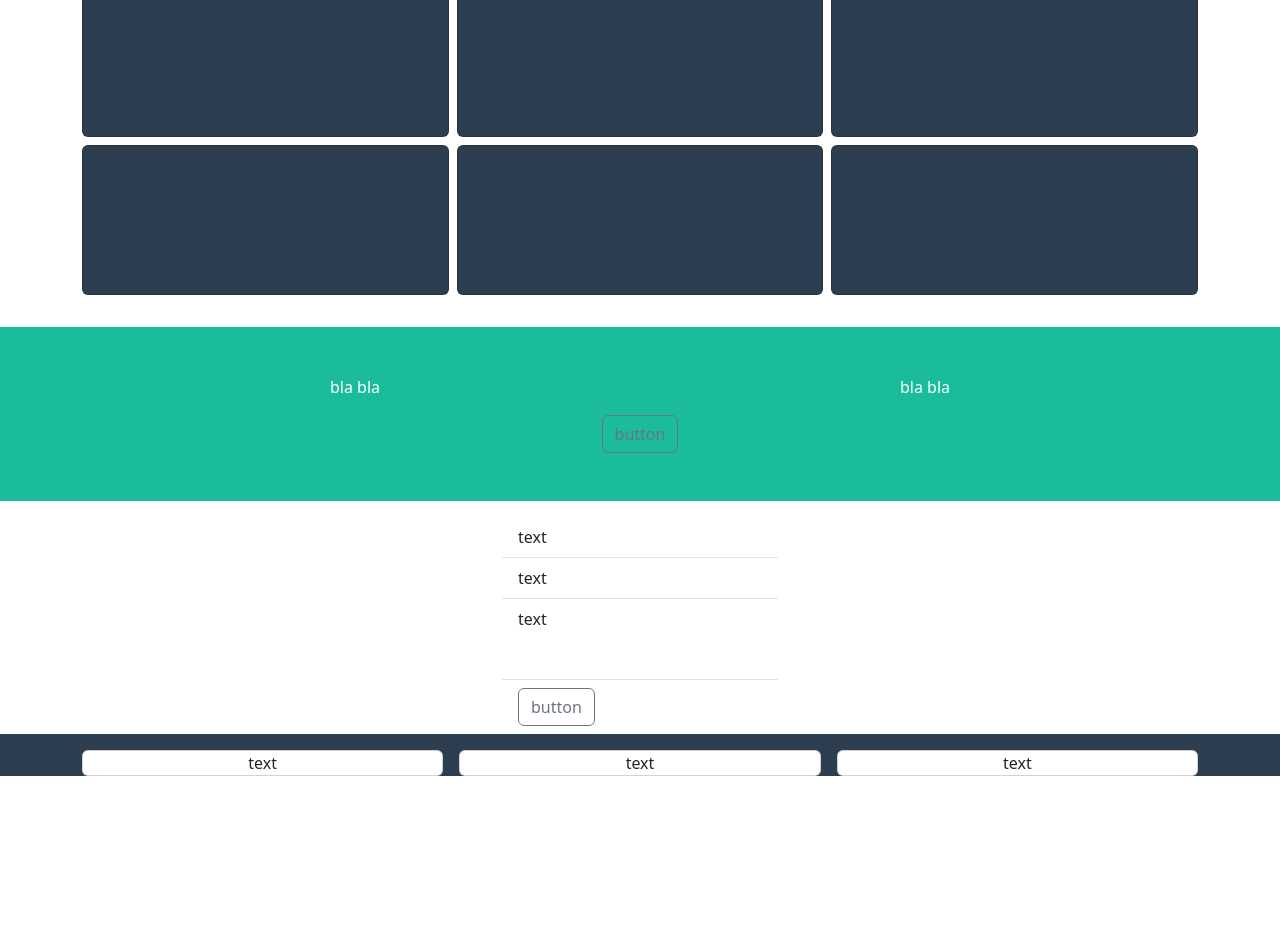
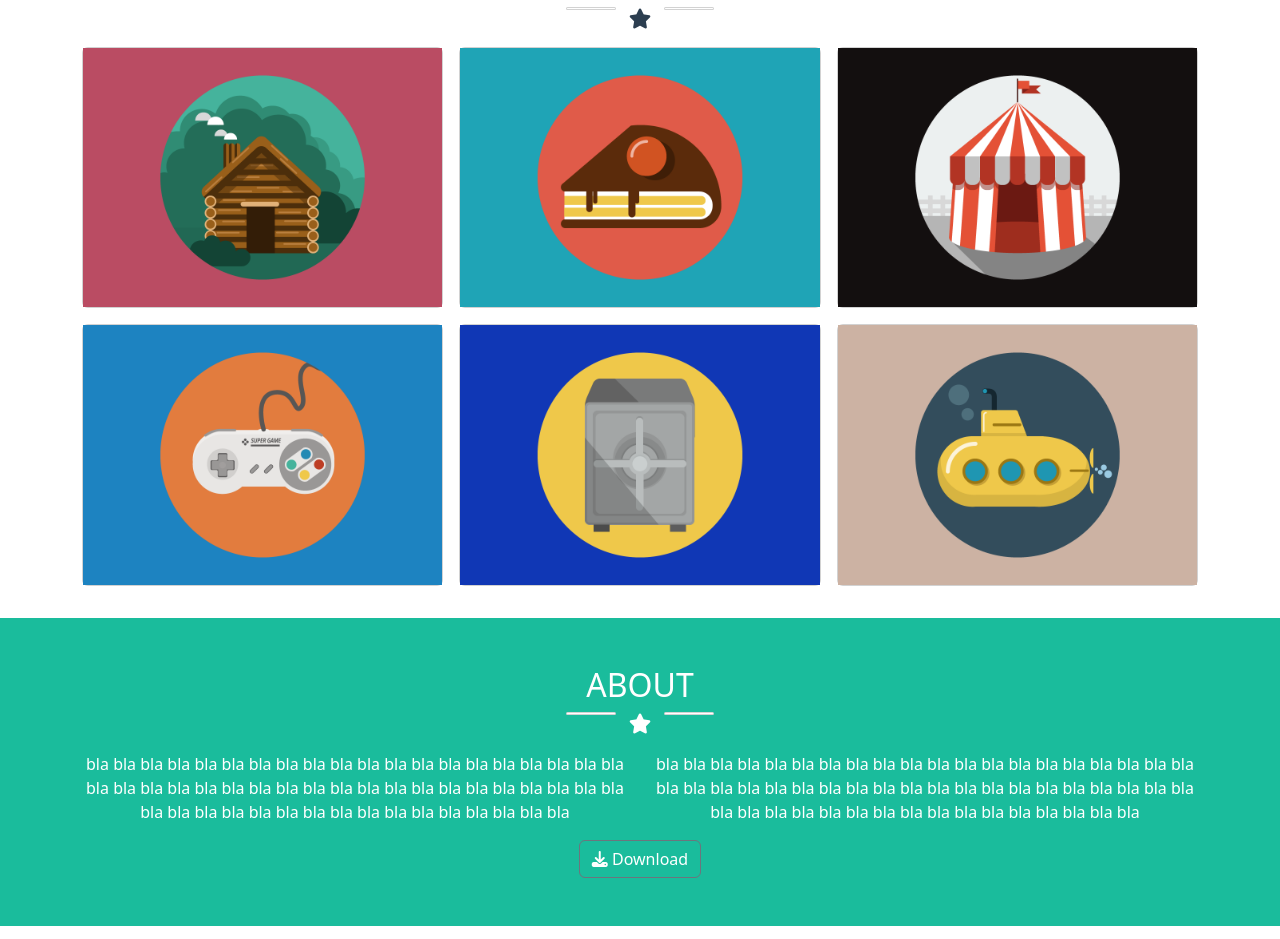
Before and after one commit to NicolaTeora/html-css-bootstrap-freelancer, a plain HTML site: page index.html in a window 1280 px wide. Shown: the part 504-1443 px from the top of the page. Before the commit the page ends 1280 px from the top, so only its background shows below. Drawn offline with nearby package versions, Linux system fonts and the light colour scheme.

Commit message:
feat : form

```diff
--- a/css/style.css
+++ b/css/style.css
@@ -31,6 +31,7 @@
 
 .ltt_star{
     width: 40px;
+    text-align: center;
 }
 
 /* PORTFOLIO */
@@ -51,6 +52,10 @@
 }
 
 /* CONTACT ME */
+#contact_me{
+    color: rgba(44, 62, 80, 1);
+}
+
 #contact_me .container{
     width: 300px;
 }
--- a/index.html
+++ b/index.html
@@ -6,7 +6,7 @@
     <title>Bootstrap freelancer</title>
 
     <!-- Fontawesome -->
-    <!-- <link rel="stylesheet" href="https://cdnjs.cloudflare.com/ajax/libs/font-awesome/6.5.0/css/all.min.css" integrity="sha512-Avb2QiuDEEvB4bZJYdft2mNjVShBftLdPG8FJ0V7irTLQ8Uo0qcPxh4Plq7G5tGm0rU+1SPhVotteLpBERwTkw==" crossorigin="anonymous" referrerpolicy="no-referrer" /> -->
+    <link rel="stylesheet" href="https://cdnjs.cloudflare.com/ajax/libs/font-awesome/6.5.0/css/all.min.css" integrity="sha512-Avb2QiuDEEvB4bZJYdft2mNjVShBftLdPG8FJ0V7irTLQ8Uo0qcPxh4Plq7G5tGm0rU+1SPhVotteLpBERwTkw==" crossorigin="anonymous" referrerpolicy="no-referrer" />
 
     <!-- Bootstrap css -->
     <link href="https://cdn.jsdelivr.net/npm/bootstrap@5.3.2/dist/css/bootstrap.min.css" rel="stylesheet" integrity="sha384-T3c6CoIi6uLrA9TneNEoa7RxnatzjcDSCmG1MXxSR1GAsXEV/Dwwykc2MPK8M2HN" crossorigin="anonymous">
@@ -69,7 +69,7 @@
                 <div class="col d-flex justify-content-center gap-1">
                     <div class="card line"><!-- line --></div>
                     <div class="ltt_star">
-                        <i class="fa-solid fa-star fa-lg" style="color: #ffffff;"></i>
+                        <i class="fa-solid fa-star fa-lg"></i>
                     </div>
                     <div class="card line"><!-- line --></div>
                 </div>
@@ -85,40 +85,49 @@
     <!-- PORTFOLIO -->
     <section id="portfolio">
         <div class="container container-md pt-3 pb-3">
-            <div class="row g-2 mb-3 text-center">
+            <div class="row g-2 mb-3 text-center g-3">
 
                 <div class="col-12">
-                    <h1> text </h1>
+                    <h2> PORTFOLIO </h2>
+                </div>
+
+                <!-- decoration column -->
+                <div class="col-12 d-flex justify-content-center gap-1">
+                    <div class="card line"><!-- line --></div>
+                    <div class="ltt_star">
+                        <i class="fa-solid fa-star fa-lg"></i>
+                    </div>
+                    <div class="card line"><!-- line --></div>
                 </div>
 
                 <div class="col-md-6 col-lg-4">
-                    <div class="card illustration">
-
+                    <div class="card">
+                        <img src="./img/cabin.png" alt="">
                     </div>
                 </div>
                 <div class="col-md-6 col-lg-4">
-                    <div class="card illustration">
-
+                    <div class="card">
+                        <img src="./img/cake.png" alt="">
                     </div>
                 </div>
                 <div class="col-md-6 col-lg-4">
-                    <div class="card illustration">
-
+                    <div class="card">
+                        <img src="./img/circus.png" alt="">
                     </div>
                 </div>
                 <div class="col-md-6 col-lg-4">
-                    <div class="card illustration">
-
+                    <div class="card ">
+                        <img src="./img/game.png" alt="">
                     </div>
                 </div>
                 <div class="col-md-6 col-lg-4">
-                    <div class="card illustration">
-
+                    <div class="card ">
+                        <img src="./img/safe.png" alt="">
                     </div>
                 </div>
                 <div class="col-md-6 col-lg-4">
-                    <div class="card illustration">
-
+                    <div class="card ">
+                        <img src="./img/submarine.png" alt="">
                     </div>
                 </div>
             </div>
@@ -129,16 +138,40 @@
     <!-- ABOUT -->
     <section id="about" class="py-5">
         <div class="container text-center">
+            <h2>ABOUT</h2>
+
+            <!-- decoration column -->
+            <div class="col d-flex justify-content-center gap-1">
+                <div class="card line"><!-- line --></div>
+                <div class="ltt_star">
+                    <i class="fa-solid fa-star fa-lg"></i>
+                </div>
+                <div class="card line"><!-- line --></div>
+            </div>
+
             <div class="row justify-content-center">
                 <div class="col-10 col-md-6">
-                   <p>bla bla</p>
+                   <p class="mt-3">
+                    bla bla bla bla bla bla bla bla bla bla bla bla bla bla
+                    bla bla bla bla bla bla bla bla bla bla bla bla bla bla
+                    bla bla bla bla bla bla bla bla bla bla bla bla bla bla
+                    bla bla bla bla bla bla bla bla bla bla bla bla bla bla
+                   </p>
                 </div>
                 <div class="col-10 col-md-6">
-                    <p>bla bla</p>
+                    <p class="mt-3">
+                        bla bla bla bla bla bla bla bla bla bla bla bla bla bla
+                        bla bla bla bla bla bla bla bla bla bla bla bla bla bla
+                        bla bla bla bla bla bla bla bla bla bla bla bla bla bla
+                        bla bla bla bla bla bla bla bla bla bla bla bla bla bla
+                    </p>
                 </div>
             </div>
 
-            <button type="button" class="btn btn-outline-secondary">button</button>
+            <button type="button" class="btn btn-outline-secondary text-white">
+                <i class="fa-solid fa-download" style="color: #ffffff;"></i>
+                Download
+            </button>
         </div>
 
     </section>
@@ -146,8 +179,8 @@
 
     <!-- CONTACT ME -->
     <section id="contact_me">
-        <div class="container mt-3">
-            <div class="col mb-3">
+        <div class="container-sm mt-3">
+            <!-- <div class="col mb-3">
                 <ul class="list-group list-group-flush">
                     <li class="list-group-item">text</li>
                     <li class="list-group-item">text</li>
@@ -156,7 +189,21 @@
                         <button type="button" class="btn btn-outline-secondary">button</button>
                     </li>
                   </ul>
-            </div>
+            </div> -->
+            <form action=" https://learning.tizianonicolai.com/request-catcher/" method="get">
+                <label for="name_u" class="form-label ">Name</label>
+                <input type="text" value="" id="name_u" name="name_u" class="form-control border-bottom">
+
+                <label for="" class="form-label">Email</label>
+                <input type="email" value="" class="form-control">
+
+                <label for="" class="form-label">Phone number</label>
+                <input type="number" value="" class="form-control">
+
+                <label for="" class="form-label">Message</label>
+                <textarea name="" id="" cols="30" rows="10" class="form-control"></textarea>
+            </form>
+            <button type="button" class="btn btn-success mt-2 mb-2">Send</button>
         </div>
     </section>
     <!-- END CONTACT ME -->
```
